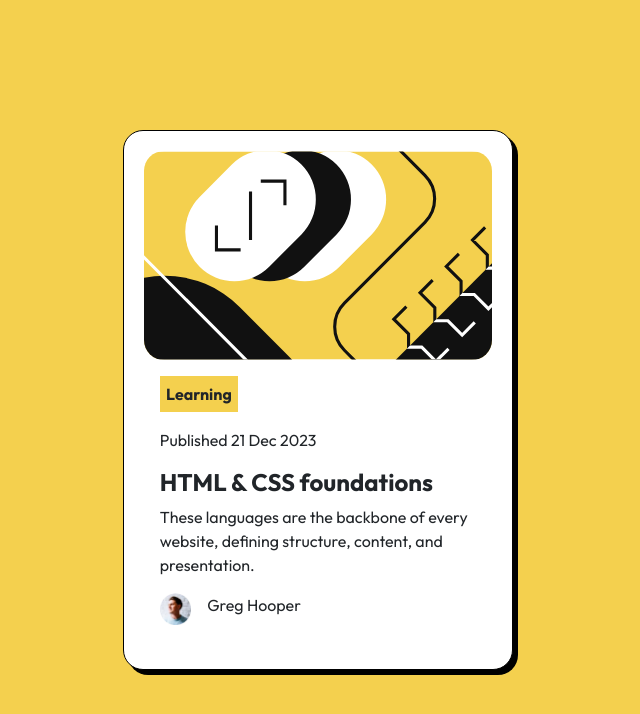
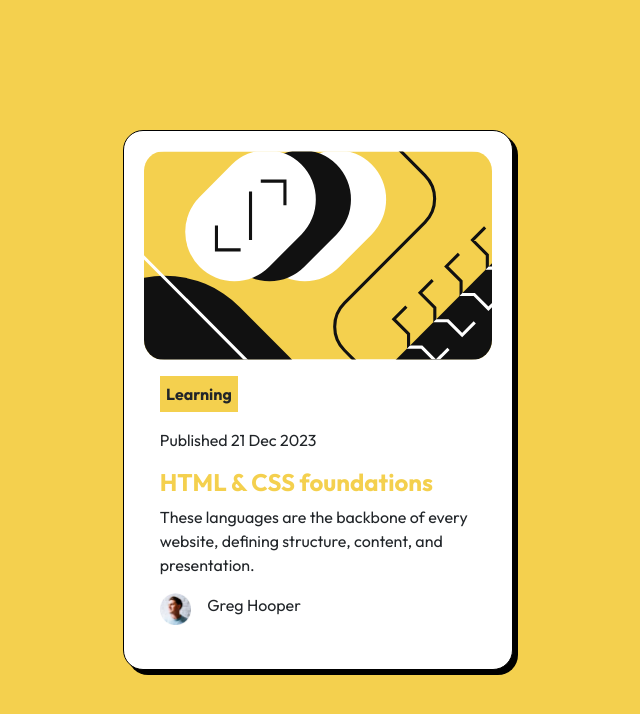
Before and after one commit to Mahi-Mani/Blog-Preview-Card, a plain HTML site: page index.html in a window 1280 px wide. In both pictures the pointer is over the element "HTML & CSS foundations". Shown: the whole page, without its empty margins (322-962 px from the left). Drawn offline with nearby package versions, Linux system fonts and the light colour scheme.

Commit message:
Update readme

```diff
--- a/index.html
+++ b/index.html
@@ -88,6 +88,11 @@
        /* flex-wrap: wrap; */
       /* justify-content: flex-start; */
     }
+
+    .bighead:hover {
+      color: hsl(47, 88%, 63%);
+      cursor: grab;
+    }
   </style>
 </head>
 
```
Also changed, not shown: assets/images/screenshot.jpg (added), 2 other files.
